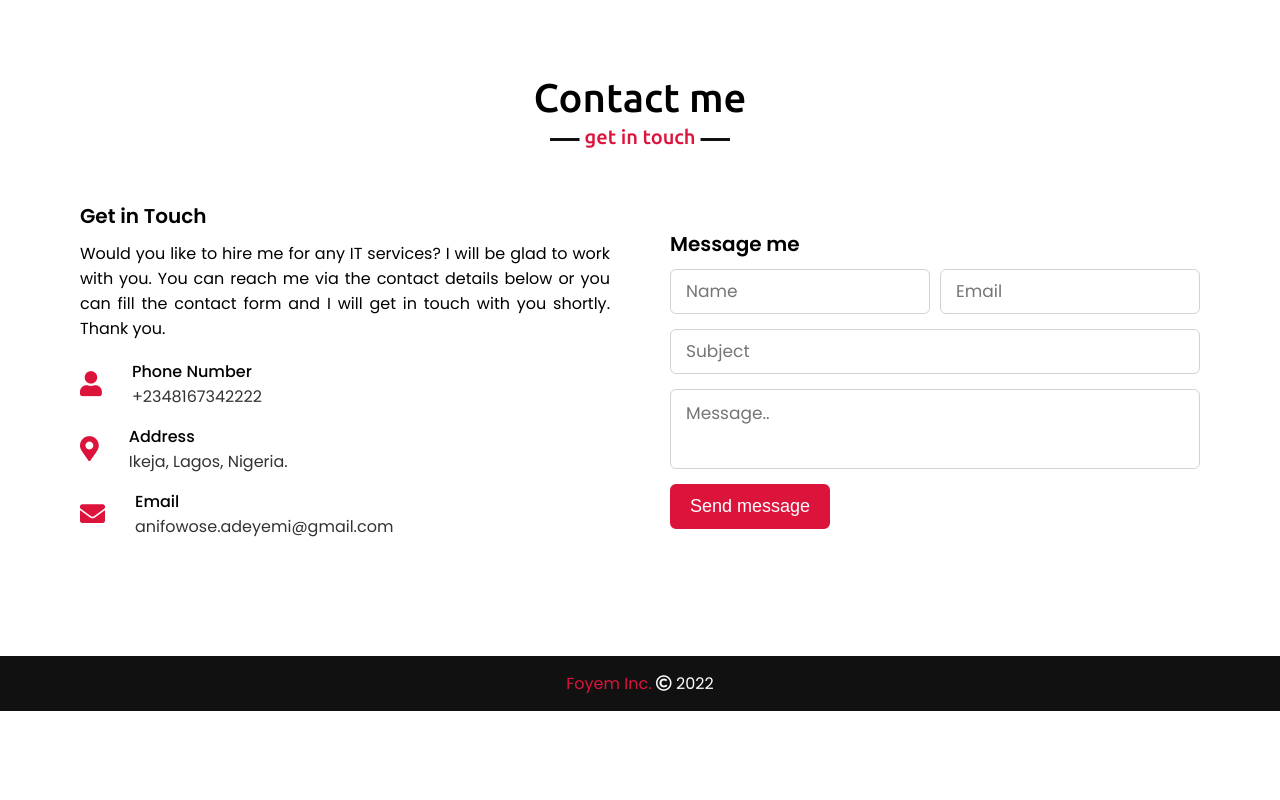
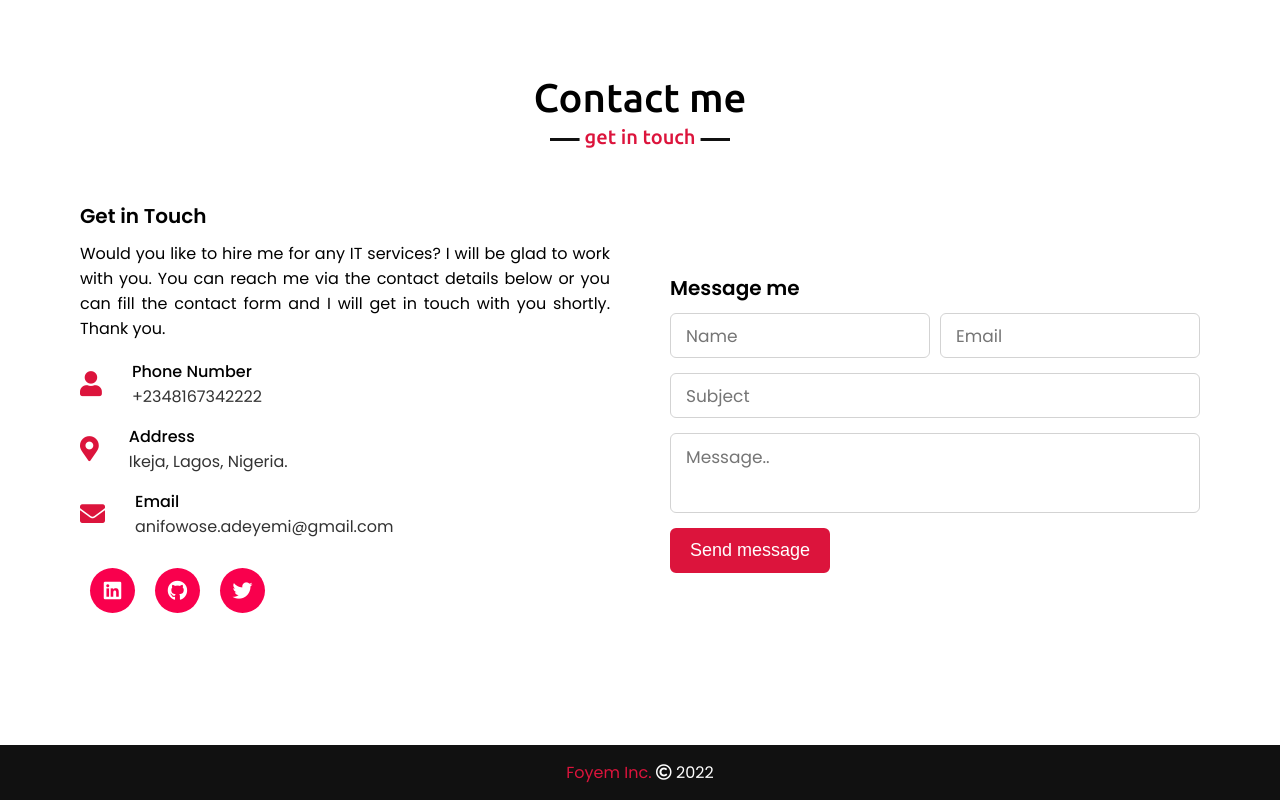
Before and after one commit to foyem/foyem.github.io, a plain HTML site: page index.html in a window 1280 px wide. Shown: the part 3799-4599 px from the top of the page. Before the commit the page ends 4510 px from the top, so only its background shows below. Drawn offline with nearby package versions, Linux system fonts and the light colour scheme.

Commit message:
new changes

```diff
--- a/index.html
+++ b/index.html
@@ -253,6 +253,11 @@
                                 <div class="sub-title">anifowose.adeyemi@gmail.com</div>
                             </div>
                         </div>
+                        <div class="social">
+                            <a href="https://www.linkedin.com/in/adeyemi-anifowose-98409487/"><i class="fab fa-linkedin"></i></a>
+                            <a href="https://github.com/foyem"><i class="fab fa-github"></i></a>
+                            <a href="https://twitter.com/iamfoyem"><i class="fab fa-twitter"></i></a>
+                        </div>
                     </div>
                 </div>
                 <div class="column right">
--- a/style.css
+++ b/style.css
@@ -9,6 +9,28 @@
 }
 html{
     scroll-behavior: smooth;
+}
+
+/*soical icons */
+.social{
+	display: flex;
+}
+.social a{
+	width: 45px;
+	height: 45px;
+	display: flex;
+	align-items: center;
+	justify-content: center;
+	background:  #f9004d;
+	border-radius: 50%;
+	margin: 22px 10px;
+	color: white;
+	text-decoration: none;
+	font-size: 20px;
+}
+.social a:hover{
+	transform: scale(1.3);
+	transition: .3s;
 }
 
 /* custom scroll bar */
```
